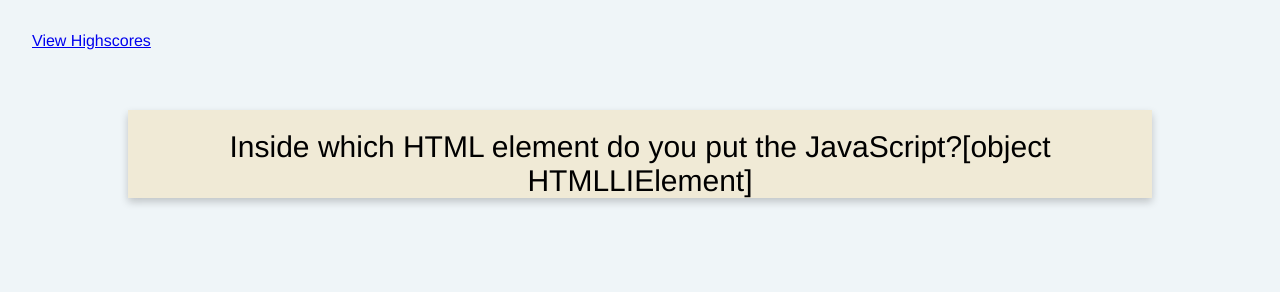
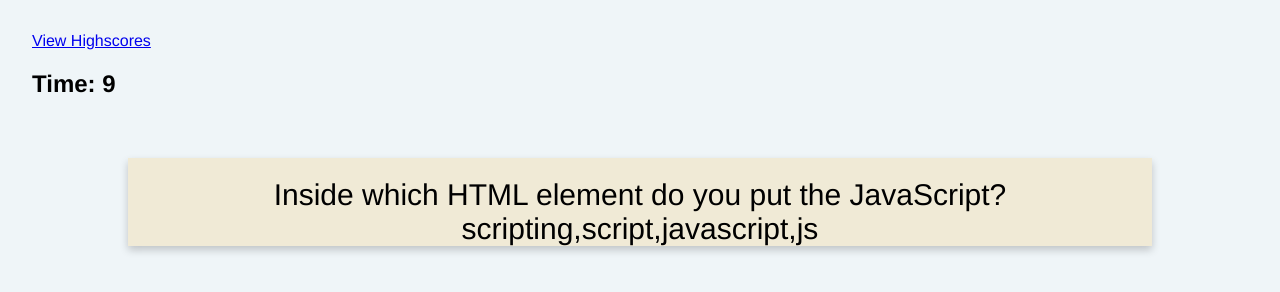
Before and after one commit to Jax-o/web-API-code-quiz, a plain HTML site: page index.html in a window 1280 px wide. Both pictures are taken after a click on the button "Start Quiz". Drawn offline with Linux system fonts and the light colour scheme.

Commit message:
added new files

```diff
--- a/index.html
+++ b/index.html
@@ -1,6 +1,7 @@
 <!DOCTYPE html>
 <html lang="en">
 
+<!-- header -->
 <head>
 	<title>Code Quiz</title>
 	<meta charset="utf-8">
@@ -8,13 +9,14 @@
 	<link rel="stylesheet" href="style.css">
 </head>
 
+<!-- body -->
 <body>
 	<section>
 		<a href="highscores.html">View Highscores</a>
-		<!-- timer defaulted to 0 in the top right -->
+		<h2 id="countdown"></h2>
 	</section>
 
-
+<!-- main content -->
 	<main id="content" class="container">
 		<h1>Coding Quiz Challenge</h1>
 			<p>Test your knowledge of coding by taking this quiz. Click on your answer out of the choices,
--- a/main.js
+++ b/main.js
@@ -1,48 +1,85 @@
+// declare variables
 var startButton = document.querySelector("#start-button");
 var mainContent = document.querySelector("#content");
-var choices = document.querySelector("choices");
-
-var listEl = document.createElement('ol');
-
-var li1 = document.createElement("li");
-var li2 = document.createElement("li");
-var li3 = document.createElement("li");
-var li4 = document.createElement("li");
-
-li1.textContent = 'scripting'
-li2.textContent = 'script'
-li3.textContent = 'javascript'
-li4.textContent = 'js'
+var timerEl = document.getElementById('countdown');
+var choices = document.querySelector('#choices')
+var selectQuestion = 0;
+var selectAnswer = 0
 
 
+
+
+// declare quiz array
 var quizQuestions = [
 	{
 		questionTitle: 'Inside which HTML element do you put the JavaScript?',
 		answers: ['scripting', 'script', 'javascript', 'js'],
+		answer: 'script',
 	},
 
 
 	{
 		questionTitle: 'How do you call a function named myFunction',
 		answers: ['myFunction()', 'call function myFunction()', 'call myFunction()', 'call Function'],
+		answer: 'myFunction()',
+
 	},
 
 	{
 		questionTitle: 'What does HTML stand for',
 		answers: ['Hperlinks and Text Markup Language', 'Hyper Text Markup Language', 'Home Tool Markup Language', 'Hyper Text Model Language'],
+		answer: 'Hyper Text Markup Language',
 	},
 
 	{
 		questionTitle: 'What does CSS stand for',
 		answers: ['Computer Style Sheets', 'Cascading Style Sheets', 'Creative Style Sheets', 'Colorful Style Sheets'],
+		answer: 'Cascading Style Sheets',
 	},
 ]
 
-startButton.addEventListener("click", function() {
-mainContent.innerHTML = (quizQuestions[0].questionTitle +
-	listEl.appendChild(li1));
-	listEl.appendChild(li2);
-	listEl.appendChild(li3);
-	listEl.appendChild(li4);
 
-});
+
+// event listeners
+
+startButton.addEventListener("click", function () {
+	startGame()
+	}
+);
+
+// answerChoices.addEventListener('click', function () {
+// 	answerVerify()
+// }
+
+// functions
+function startGame() {
+	mainContent.style.display = 'block';
+	function countdown() {
+		var timeLeft = 10;
+
+		var timeInterval = setInterval(function () {
+			if (timeLeft > 1) {
+				 timerEl.textContent = 'Time: ' + timeLeft;
+				timeLeft--;
+			} else {
+				timerEl.textContent = '';
+				clearInterval(timeInterval);
+			}
+		}, 1000);
+	}
+
+	countdown();
+	quizSelection();
+}
+
+function quizSelection() {
+	mainContent.style.display = 'block';
+	mainContent.innerHTML = quizQuestions[selectQuestion].questionTitle + quizQuestions[selectAnswer].answers
+
+
+}
+
+// function for quizQuestions
+// for loop for list items, add event listeners checking the right answer function to answers choices
+// display the question
+// function for checking the right answer
```
Also changed, not shown: highscores.html (+6 -1 lines), highscores.js (+10 -25 lines).
